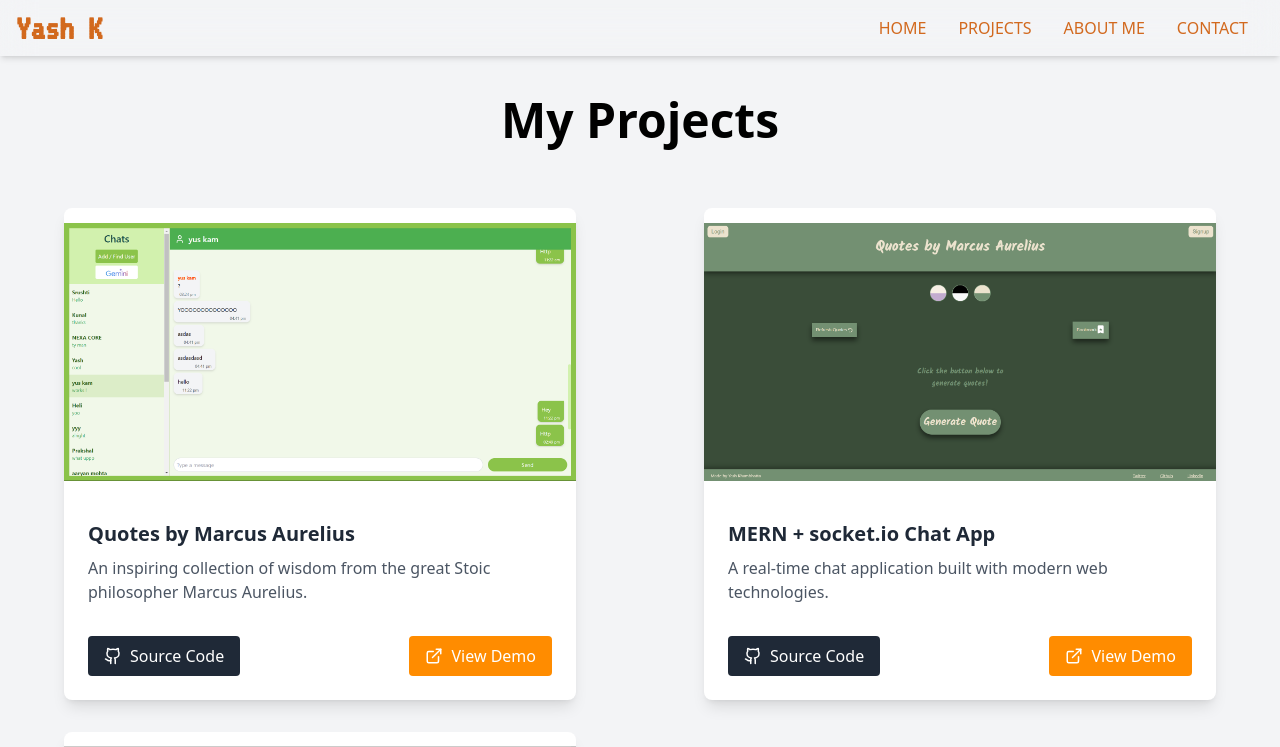
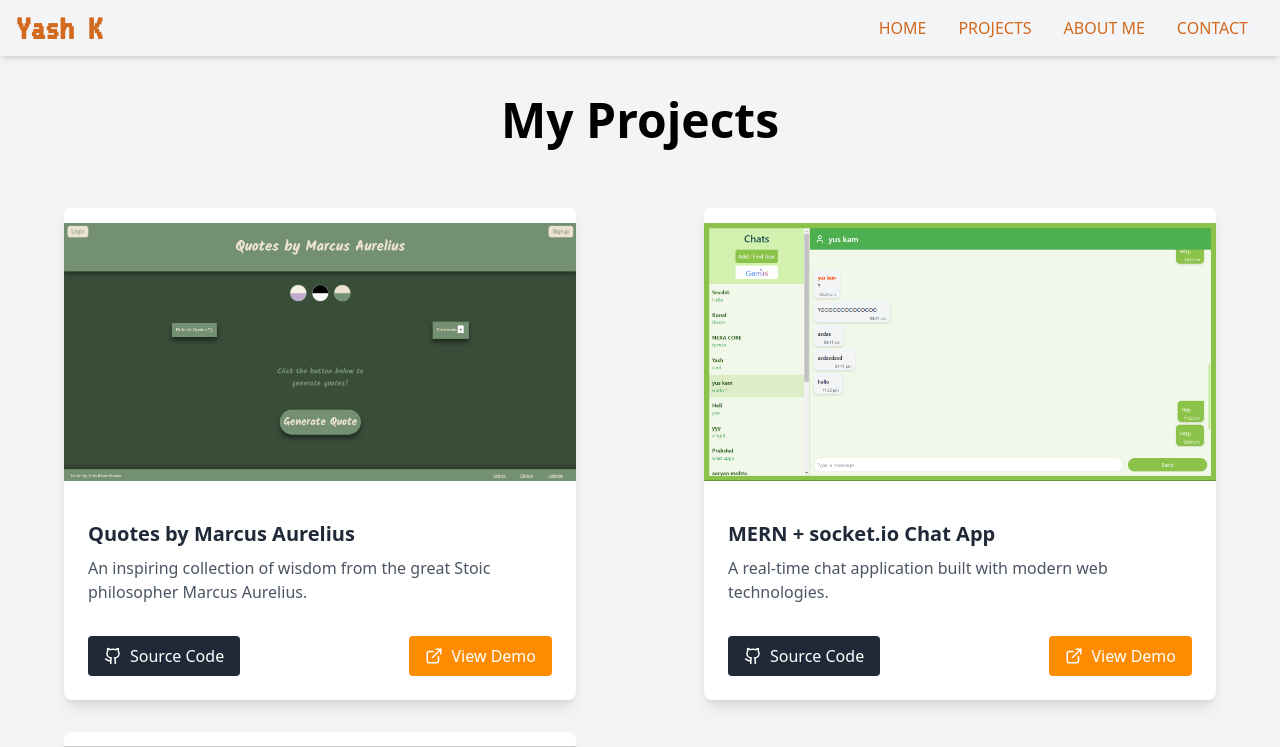
Before and after one commit to Yash456k/Yash_Portfolio, a React (Vite) app: page /all-projects in a window 1280 px wide. Shown: the top 747 px of the page. Built offline with nearby package versions, Linux system fonts and the light colour scheme; a web font is replaced by a local one.

Commit message:
swap Marcus and chatApp images in all projects page

```diff
--- a/src/pages/AllProjects.tsx
+++ b/src/pages/AllProjects.tsx
@@ -19,7 +19,7 @@ const projects: Project[] = [
     title: "Quotes by Marcus Aurelius",
     description:
       "An inspiring collection of wisdom from the great Stoic philosopher Marcus Aurelius.",
-    imageUrl: chatAppPng,
+    imageUrl: marcusPng,
     sourceCodeUrl: "https://github.com/Yash456k/Marcus_Aurelius_Fullstack",
     demoUrl: "https://quotesbymarcusaurelius.vercel.app/",
   },
@@ -28,7 +28,7 @@ const projects: Project[] = [
     title: "MERN + socket.io Chat App",
     description:
       "A real-time chat application built with modern web technologies.",
-    imageUrl: marcusPng,
+    imageUrl:chatAppPng ,
     sourceCodeUrl: "https://github.com/Yash456k/SocketIO-MERN-chatApp",
     demoUrl: "https://socket-io-mern-chat-app.vercel.app/",
   },
```
